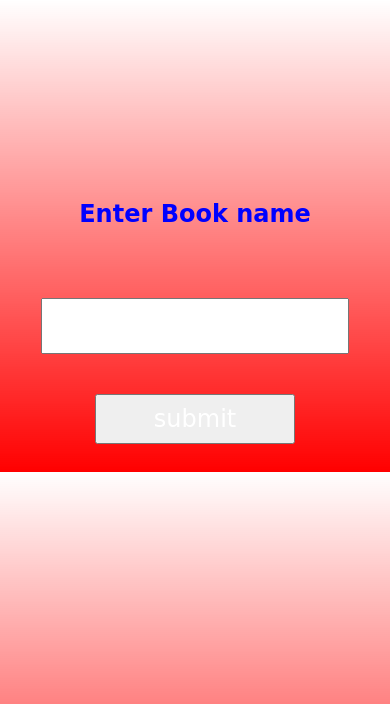
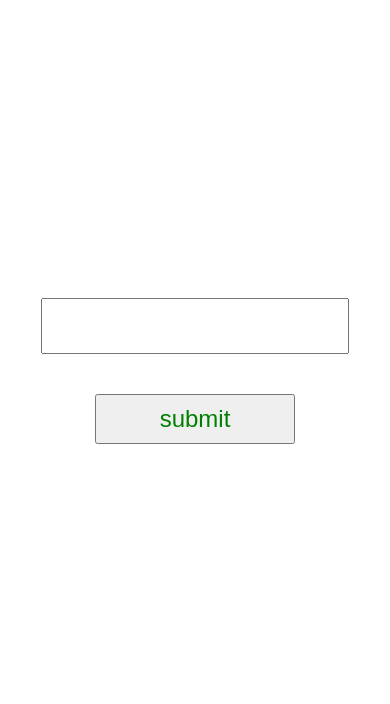
Before and after one commit to developerharry/Book-PDF-Download, a Flask app: page / in a window 390 px wide. Shown: the top 704 px of the page. Run offline with Flask 2, Linux system fonts and the light colour scheme.

Commit message:
Update main.css

```diff
--- a/static/css/main.css
+++ b/static/css/main.css
@@ -1,11 +1,11 @@
 body{
-    background-image: linear-gradient(to bottom, rgba(255,0,0,0), rgba(255,0,0,1));
+    background-color = lightgreen;
     text-align: center;
 }
 
 p{
-    color: blue;
-    font-family: cursive;
+    color: White;
+    font-family: Sans-serif;
     font-size: 1.5em;
     font-weight: bold;
     margin-top: 200px;
@@ -18,21 +18,22 @@ input{
     margin: 20px;
     border: none
     border-radius: 20px;
-    font-family: cursive;
+    font-family: Sans-serif;
     text-align: center;
     font-size: 1.3em;
 }
 
 #book{
-    background-color = palevoiletred;
-    color: white;
+    background-color = blue;
+    color: green;
     width: 200px;
-    font-family: cursive;
+    font-family: Sans-serif;
     font-size:1.5em;
 }
 
 #book:hover{
-    background-color = mediumvoiletred;
+    background-color = green;
+    color: Blue;
     cursor: pointer;
 }
 
```
Also changed, not shown: other parts of static/css/main.css (+2 -32 lines).
